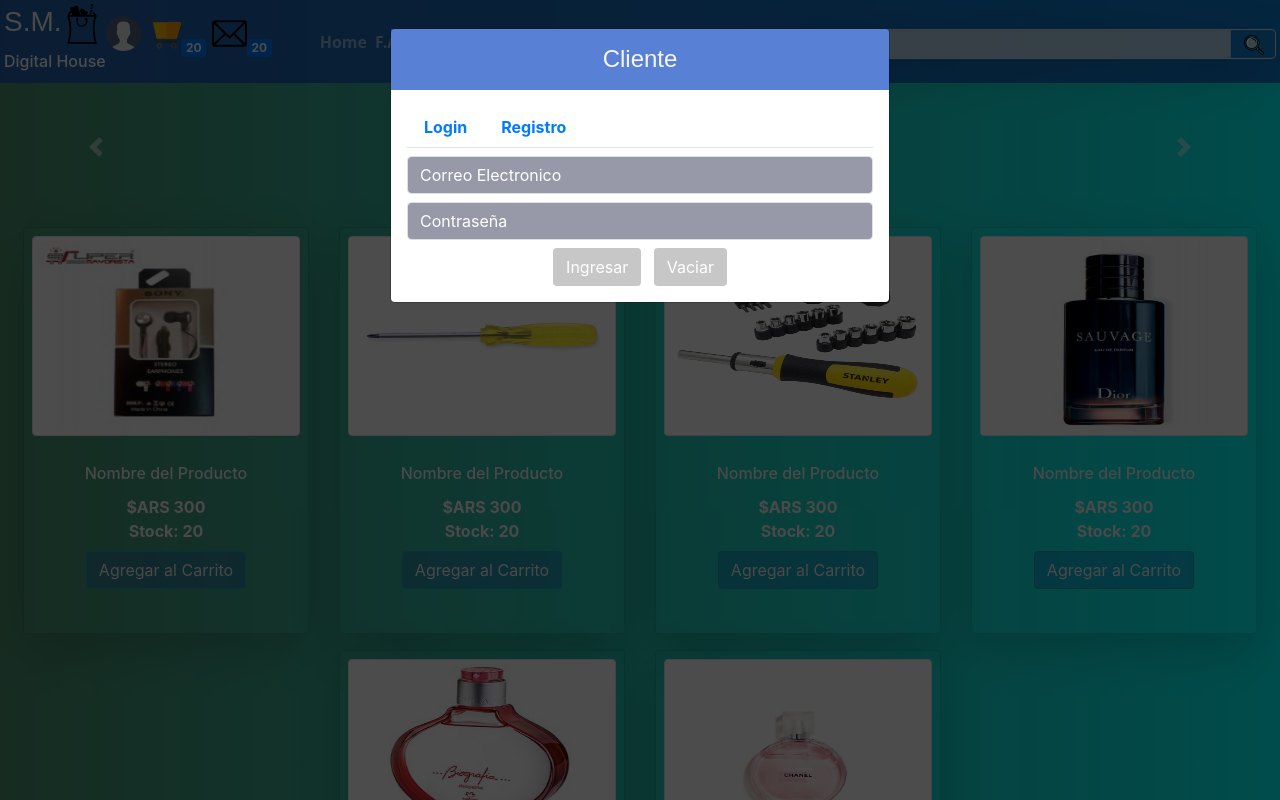
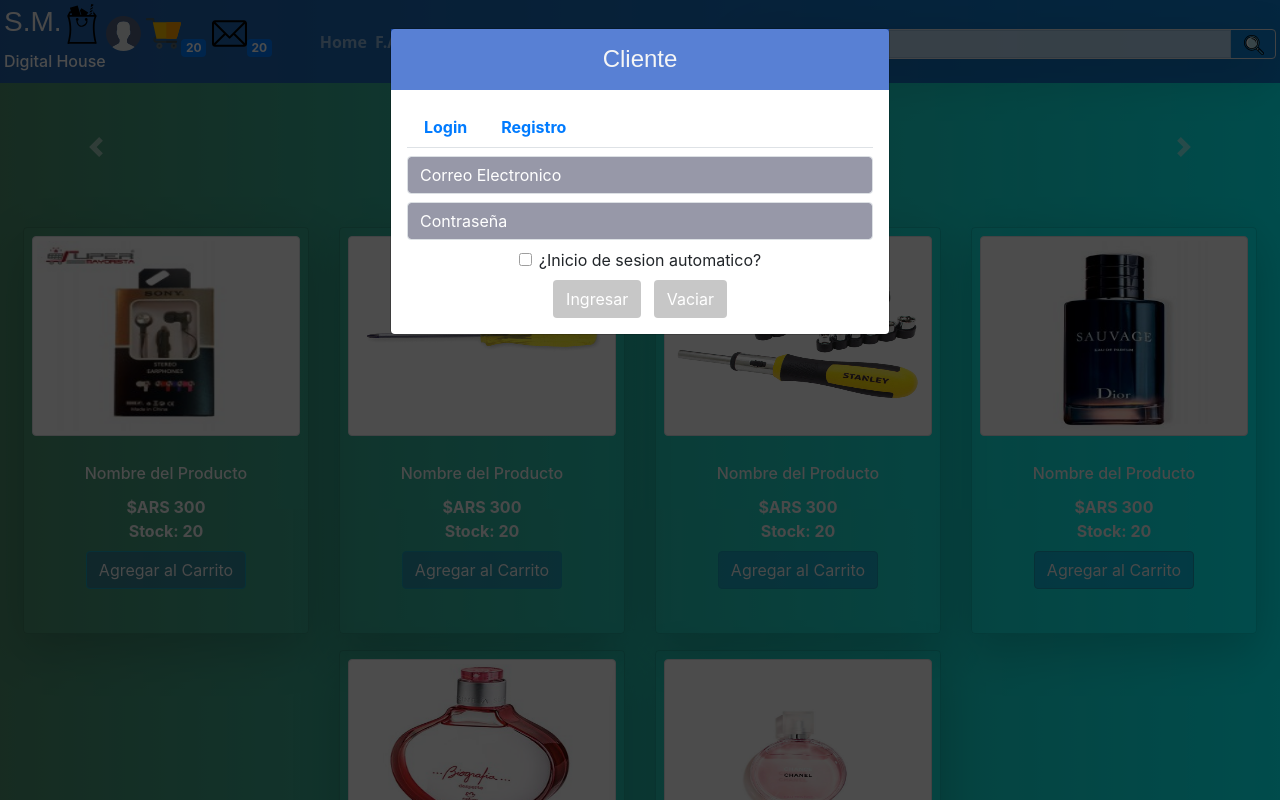
Before and after one commit to ariel-gallardo/ecommerce, a PHP site: page / in a window 1280 px wide, after a click that opens the changed part. Run offline with PHP 8.4, Linux system fonts and the light colour scheme.

Commit message:
Login - Registro - $_POST y $_COOKIE al 100%

```diff
--- a/nav/usuario/login.php
+++ b/nav/usuario/login.php
@@ -3,6 +3,10 @@
     <form action="." method="POST">
         <input class="form-control my-2" name="Correo" type="email" placeholder="Correo Electronico" required>
         <input class="form-control my-2" name="Password" type="password" placeholder="Contraseña" required>
+        <div class="form-check my-2">
+            <input type="checkbox" class="form-check-input" name = "cookies" id="cookies">
+            <label class="form-check-label" for="cookies">¿Inicio de sesion automatico?</label>
+        </div>
         <button class="btn btnFormulario mx-1" type="submit">Ingresar</button>
         <button class="btn btnFormulario mx-1" type="reset">Vaciar</button>
     </form>
--- a/nav/usuario/registro.php
+++ b/nav/usuario/registro.php
@@ -40,9 +40,13 @@
         <input class = "form-control my-2" type = "password" name = "Password" placeholder = "Contraseña" required>
         <input class = "form-control my-2" type = "password" name = "Password_Verify" placeholder = "Repetir Contraseña"
             required>
-        <div class = "float-left my-2">
+        <div class = "my-2">
             <span><b>Foto de Perfil</b></span>
             <input class = "border-0" type = "file" name = "Foto" accept = "image/*">
+        </div>
+        <div class="form-check my-2">
+            <input type="checkbox" class="form-check-input" name = "cookies" id="cookies">
+            <label class="form-check-label" for="cookies">¿Recordarme?</label>
         </div>
         <button class = "btn btnFormulario mx-1" type = "submit" name = "Registrar">Registrarse</button>
         <button class = "btn btnFormulario mx-1" type = "reset">Vaciar</button>
--- a/nav/usuario/usuarioDAO.php
+++ b/nav/usuario/usuarioDAO.php
@@ -45,8 +45,10 @@
     //Inicio de sesion del usuario
     function loguearUsuario($usuario){
         if(isset($usuario)){
-            setcookie("Correo",$usuario["Correo"]);
-            setcookie("Password",$usuario["Password"]);
+            if($_POST["cookies"]){
+                setcookie("Correo",$usuario["Correo"],time() + 3600 * 24 * 7);
+                setcookie("Password",$usuario["Password"],time() + 3600 * 24 * 7);
+            }
             $_SESSION["Usuario"] = $usuario;
             return true;
         }
@@ -54,10 +56,10 @@
     }
 
     function desloguearUsuario(){
-        unset($_POST["Correo"]);
-        unset($_POST["Password"]);
-        setcookie("Correo","",-1);
-        setcookie("Password","",-1);
+        if(isset($_COOKIE["Correo"]) && isset($_COOKIE["Password"])){
+            setcookie("Correo","",-1);
+            setcookie("Password","",-1);
+        }
         session_destroy();
         echo
         "<script>
@@ -70,6 +72,7 @@
     function buscarUsuario(){
         $usuarios = json_decode(file_get_contents($_SERVER["DOCUMENT_ROOT"]."\db\usuarios.txt"),true);
         if(isset($usuarios)){
+
             foreach($usuarios as $usuario){
                 if(isset($_POST["Correo"]) ? $usuario["Correo"] === $_POST["Correo"] : $usuario["Correo"] === $_COOKIE["Correo"]){
                     if(isset($_POST["Password"]) ? password_verify($_POST["Password"],$usuario["Password"]) : $_COOKIE["Password"] === $usuario["Password"]){
```
